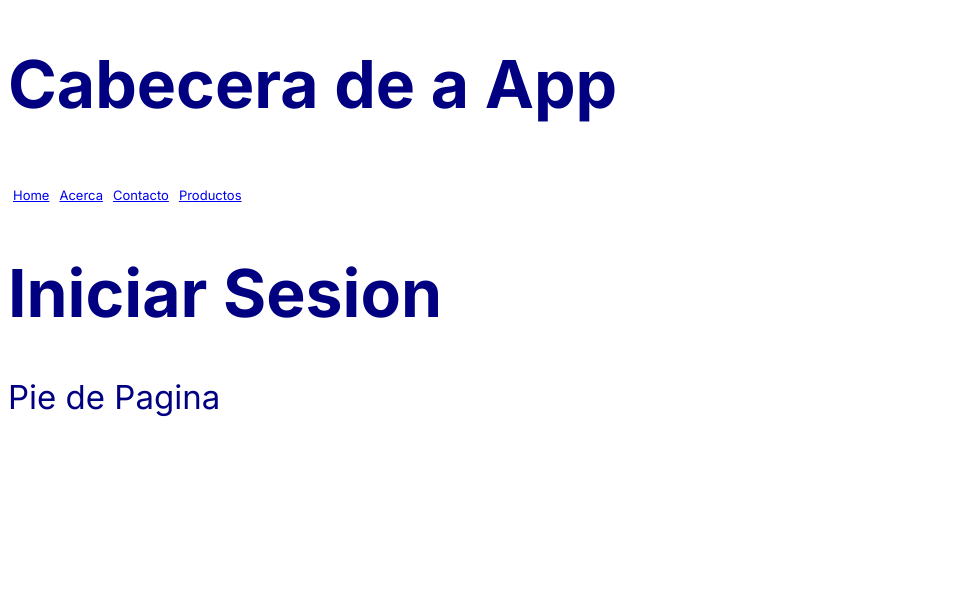
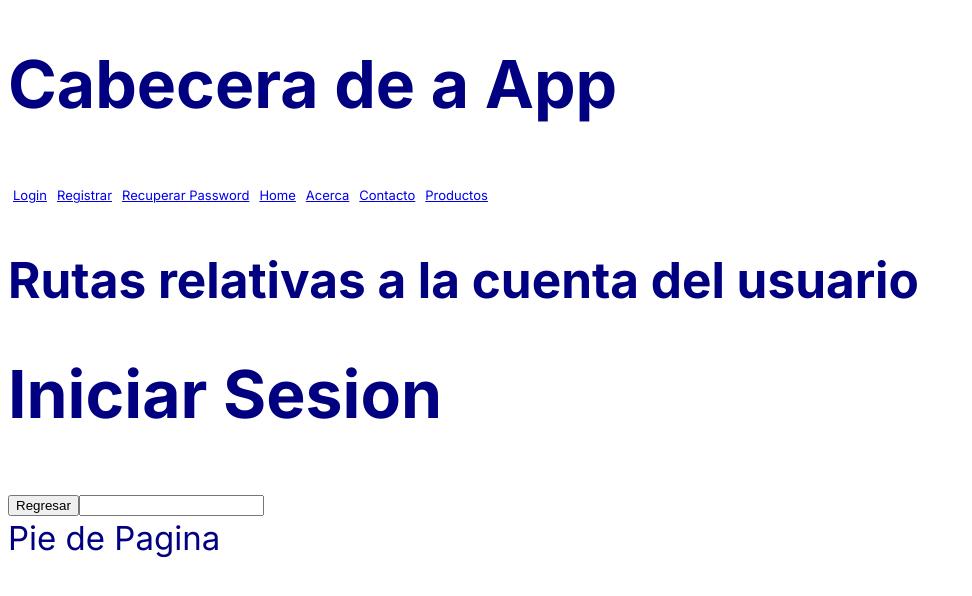
Before and after one commit to marianos1988/LearningNextjs14, a Next.js app: page /login in a window 1280 px wide. Shown: the top 596 px of the page, without its empty margins (0-972 px from the left). Built offline with nearby package versions, Linux system fonts and the light colour scheme.

Commit message:
Diferencias entre layout.tsx y template.tsx

```diff
--- /dev/null
+++ b/src/app/(AppRoutes)/(cuenta)/layout.tsx
@@ -0,0 +1,21 @@
+"use client"
+import { useState } from "react"
+//Si el layout.tsx usa el useState y me paso a password registrar y login mantiene el valor del useState y omparte en las 3 rutas
+//Si el template.tsx usa eluseState y me paso a password registrar y login no mantiene el valor del useState y no comparte en las 3 rutas
+
+
+
+export default function ProfileLayout({ children }: { children: React.ReactNode }) {
+const [input, setInput] = useState("");
+    return(
+      <>
+        <h2>Rutas relativas a la cuenta del usuario</h2>
+        {children}
+        <input
+          type="text"
+          value={input}
+          onChange={(e)=>{setInput(e.target.value)}}
+        />
+      </>
+    )
+}
--- a/src/app/(AppRoutes)/(cuenta)/login/page.tsx
+++ b/src/app/(AppRoutes)/(cuenta)/login/page.tsx
@@ -1,7 +1,10 @@
+import Button from "@/app/(components)/button";
+
 export default function Login() {
   return(
     <>
       <h1>Iniciar Sesion</h1>
+      <Button />
     </>
   )
 }
--- a/src/app/layout.tsx
+++ b/src/app/layout.tsx
@@ -32,6 +32,9 @@ export default function RootLayout({
         <header>
           <h1>Cabecera de a App</h1>
           <nav>
+            <Link href="/login">Login</Link>
+            <Link href="/registrar">Registrar</Link>
+            <Link href="/password">Recuperar Password</Link>
             <Link href="/">Home</Link>
             <Link href="/acerca">Acerca</Link>
             <Link href="/contacto">Contacto</Link>
```
Also changed, not shown: src/app/(AppRoutes)/contacto/page.tsx (+0 -8 lines).
